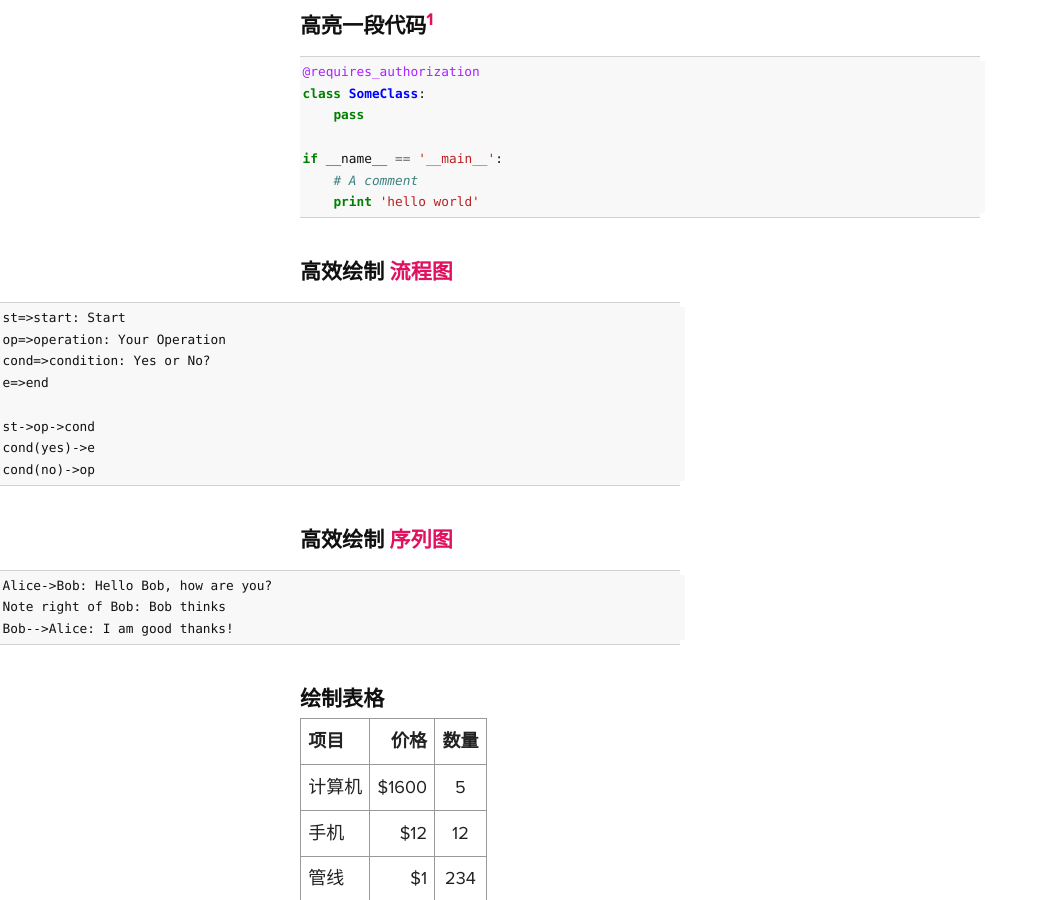
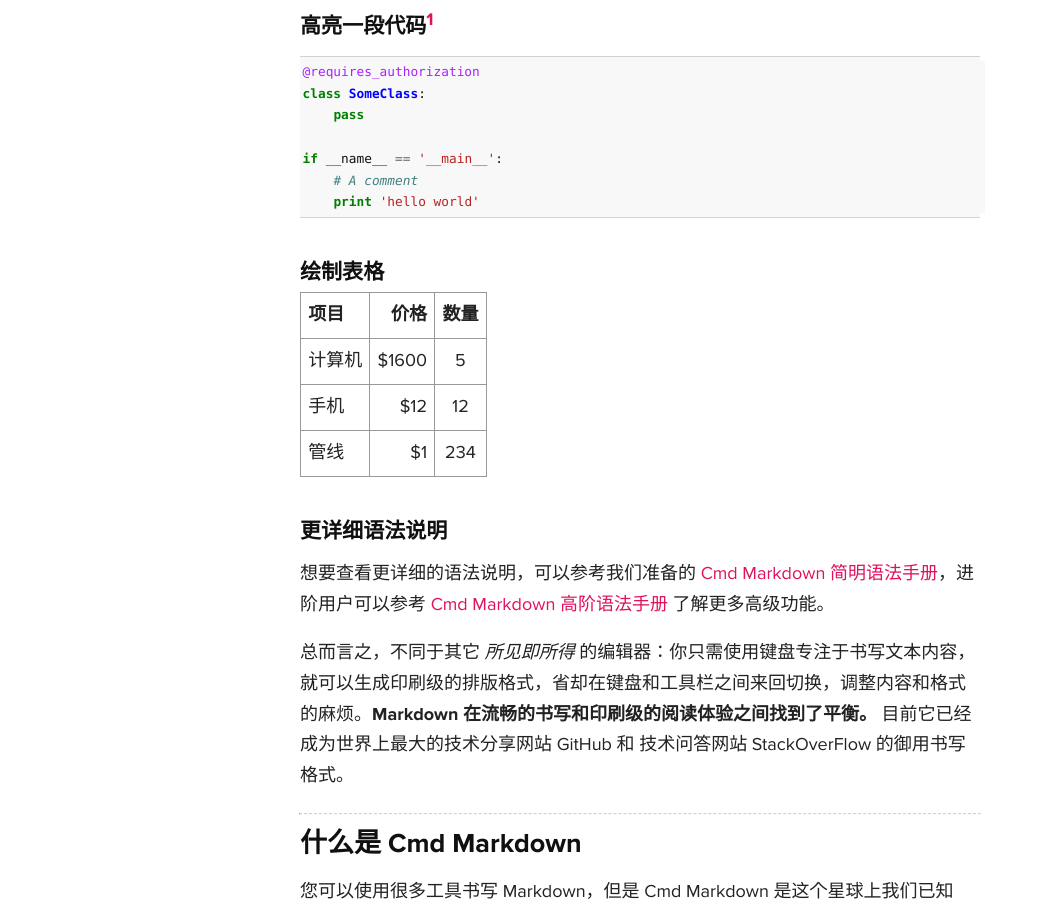
Before and after one commit to flashbuckets/dmeearm.github.io, a Jekyll site: the page built from _posts/2014-08-03-man-markdown.md, in a window 1280 px wide and 900 px high, scrolled down 844 px. Shown: the whole window, without its empty margins (0-1044 px from the left). Built offline with Jekyll 4.4.1, drawn with Linux system fonts in a browser that asks for light colours; Markdown is read by kramdown in place of the engine named in the settings; comment, search, counter and statistics services are not loaded.

Commit message:
Update 2014-08-03-man-markdown.md

````diff
--- a/_posts/2014-08-03-man-markdown.md
+++ b/_posts/2014-08-03-man-markdown.md
@@ -34,26 +34,6 @@
     print 'hello world'
 ```
 
-### 高效绘制 [流程图](https://www.zybuluo.com/mdeditor?url=https://www.zybuluo.com/static/editor/md-help.markdown#7-流程图)
-
-```flow
-st=>start: Start
-op=>operation: Your Operation
-cond=>condition: Yes or No?
-e=>end
-
-st->op->cond
-cond(yes)->e
-cond(no)->op
-```
-
-### 高效绘制 [序列图](https://www.zybuluo.com/mdeditor?url=https://www.zybuluo.com/static/editor/md-help.markdown#8-序列图)
-
-``` seq
-Alice->Bob: Hello Bob, how are you?
-Note right of Bob: Bob thinks
-Bob-->Alice: I am good thanks!
-```
 
 ### 绘制表格
 
````
